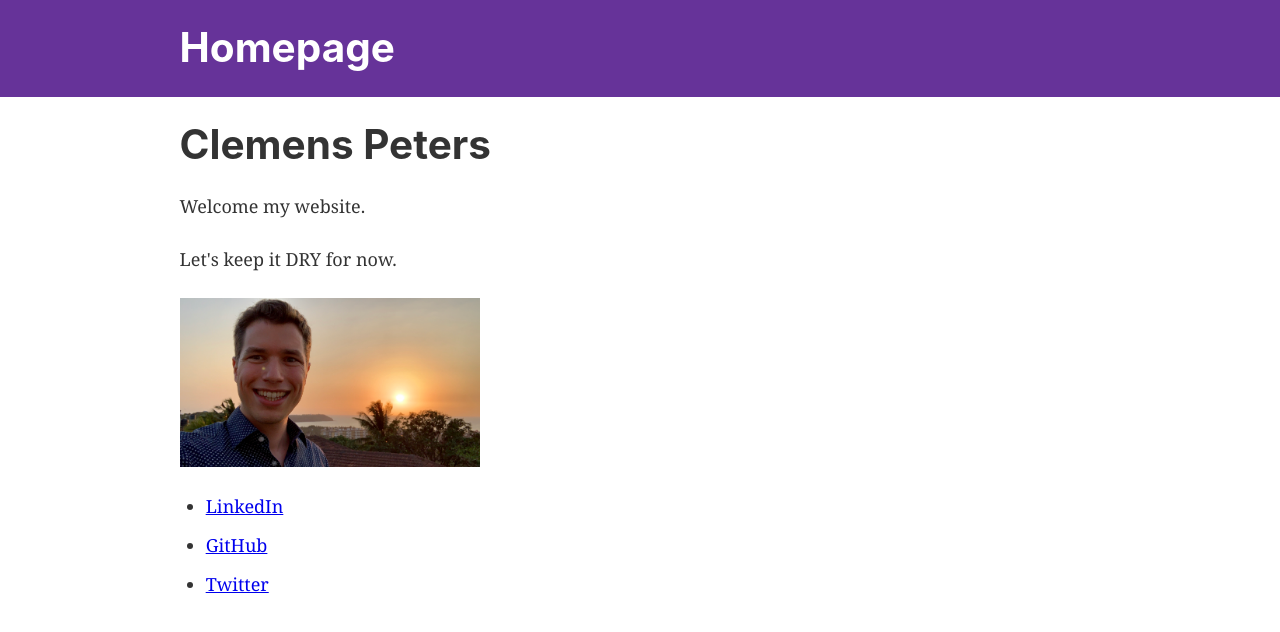
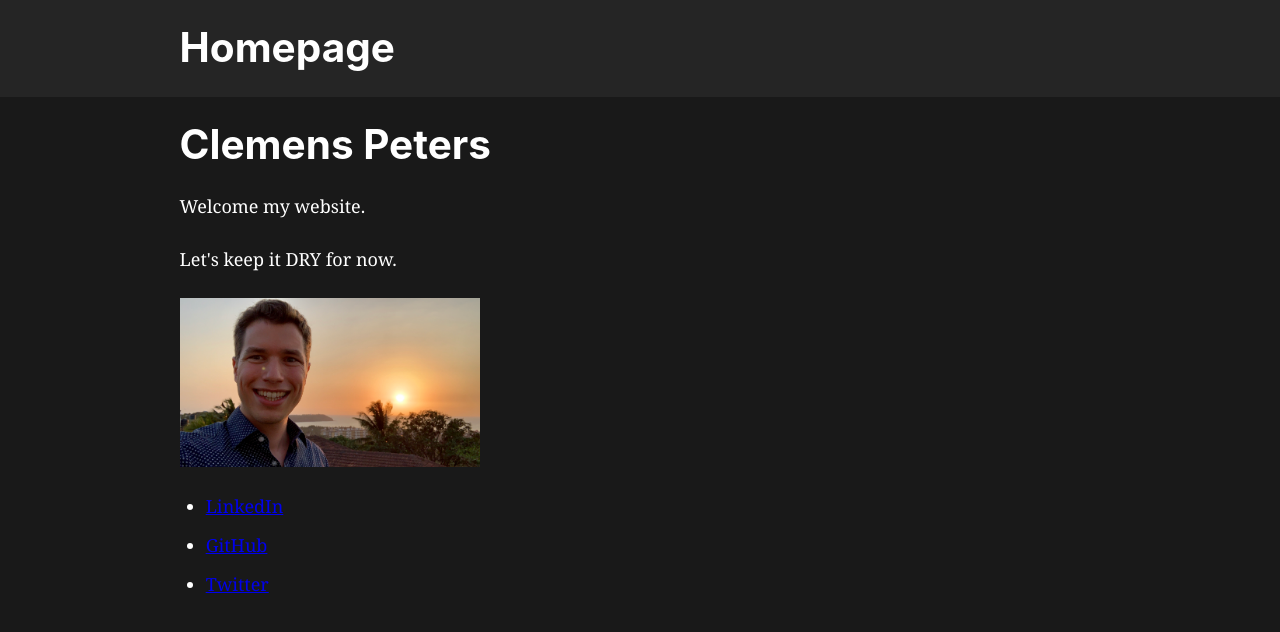
Before and after one commit to clemenspeters/gatsby-website, a Gatsby site: page / in a window 1280 px wide. Built offline with nearby package versions, Linux system fonts and the light colour scheme; Gatsby itself is replaced by a stand-in of ours.

Commit message:
:lipstick: First dark theme styles.

```diff
--- a/src/components/header.js
+++ b/src/components/header.js
@@ -5,7 +5,7 @@ import React from "react"
 const Header = ({ siteTitle }) => (
   <header
     style={{
-      background: `rebeccapurple`,
+      background: `#252525`,
       marginBottom: `1.45rem`,
     }}
   >
--- a/src/components/layout.css
+++ b/src/components/layout.css
@@ -6,6 +6,7 @@ html {
 
 body {
   margin: 0;
+  background: #191919;
   -webkit-font-smoothing: antialiased;
   -moz-osx-font-smoothing: grayscale;
 }
@@ -242,7 +243,7 @@ html {
 }
 
 body {
-  color: hsla(0, 0%, 0%, 0.8);
+  color: #FFFFFF;
   font-family: georgia, serif;
   font-weight: normal;
   word-wrap: break-word;
```
